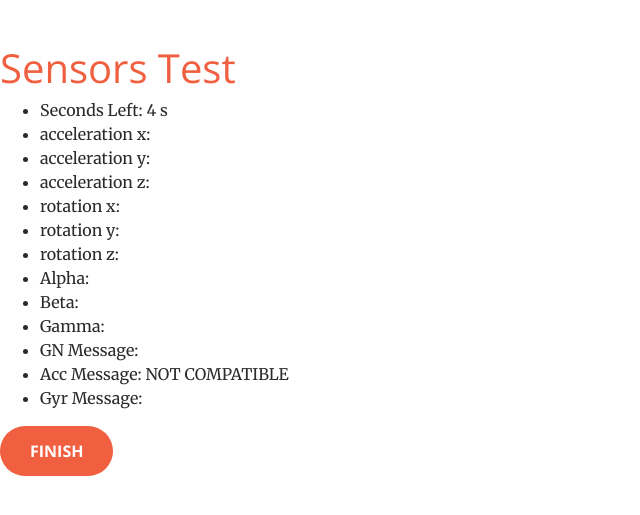
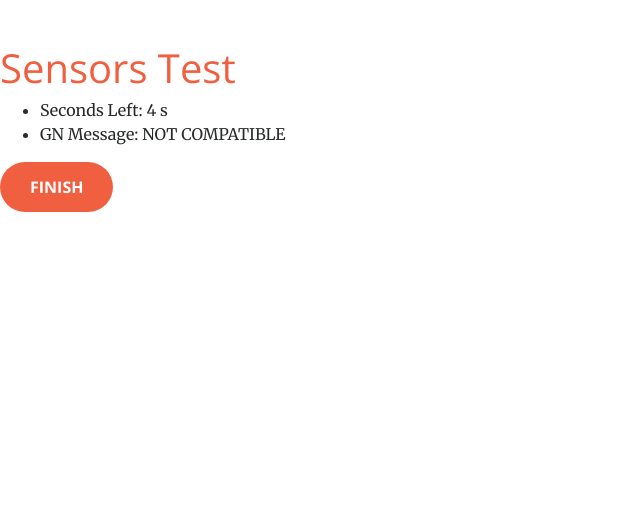
Before and after one commit to mmallum17/GaitBiometrics, a PHP site: page /LayoutApp/App.html in a window 1280 px wide. Shown: the part 54-569 px from the top of the page, without its empty margins (0-640 px from the left). Run offline with PHP 8.4, Linux system fonts and the light colour scheme.

Commit message:
Reformatted Sensors Page

```diff
--- a/LayoutApp/App.html
+++ b/LayoutApp/App.html
@@ -87,21 +87,21 @@
             <ul>
                 <li>Seconds Left: <span id="countdown"></span></li>
                 <!--Accelerometer-->
-                <li>acceleration x: <span id="accelerationX"></span></li>
+               <!-- <li>acceleration x: <span id="accelerationX"></span></li>
                 <li>acceleration y: <span id="accelerationY"></span></li>
                 <li>acceleration z: <span id="accelerationZ"></span></li>
-                <!--Gyroscope-->
+                &lt;!&ndash;Gyroscope&ndash;&gt;
                 <li>rotation x: <span id="rotationAlpha"></span></li>
                 <li>rotation y: <span id="rotationBeta"></span></li>
                 <li>rotation z: <span id="rotationGamma"></span></li>
-                <!--Gyroscope#2-->
+                &lt;!&ndash;Gyroscope#2&ndash;&gt;
                 <li>Alpha: <span id="alpha"></span></li>
                 <li>Beta: <span id="beta"></span></li>
-                <li>Gamma: <span id="gamma"></span></li>
+                <li>Gamma: <span id="gamma"></span></li>-->
 
                 <li>GN Message: <span id="messageGN"></span></li>
-                <li>Acc Message: <span id="messageAcc"></span></li>
-                <li>Gyr Message: <span id="messageGyr"></span></li>
+                <!--<li>Acc Message: <span id="messageAcc"></span></li>
+                <li>Gyr Message: <span id="messageGyr"></span></li>-->
             </ul>
 
             <a class="btn btn-primary btn-xl" href="End.html">Finish</a>
@@ -125,25 +125,25 @@
         gn.init(args).then(function(){
             gn.start(function(data){
                 var alphaOri = data.do.alpha;
-                document.getElementById("alpha").innerHTML = alphaOri;
+                //document.getElementById("alpha").innerHTML = alphaOri;
                 var betaOri = data.do.beta;
-                document.getElementById("beta").innerHTML = betaOri;
+                //document.getElementById("beta").innerHTML = betaOri;
                 var gammaOri = data.do.gamma;
-                document.getElementById("gamma").innerHTML = gammaOri;
+                //document.getElementById("gamma").innerHTML = gammaOri;
 
                 var accX = data.dm.gx;
-                document.getElementById("accelerationX").innerHTML = accX;
+                //document.getElementById("accelerationX").innerHTML = accX;
                 var accY = data.dm.gy;
-                document.getElementById("accelerationY").innerHTML = accY;
+                //document.getElementById("accelerationY").innerHTML = accY;
                 var accZ = data.dm.gz;
-                document.getElementById("accelerationZ").innerHTML = accZ;
+                //document.getElementById("accelerationZ").innerHTML = accZ;
 
                 var alphaAcc = data.dm.alpha;
-                document.getElementById("rotationAlpha").innerHTML = alphaAcc;
+                //document.getElementById("rotationAlpha").innerHTML = alphaAcc;
                 var betaAcc = data.dm.beta;
-                document.getElementById("rotationBeta").innerHTML = betaAcc;
+                //document.getElementById("rotationBeta").innerHTML = betaAcc;
                 var gammaAcc  = data.dm.gamma;
-                document.getElementById("rotationGamma").innerHTML = gammaAcc;
+                //document.getElementById("rotationGamma").innerHTML = gammaAcc;
 
                 if (window.XMLHttpRequest) {
                     // code for IE7+, Firefox, Chrome, Opera, Safari
@@ -154,14 +154,14 @@
                 }
                 xmlhttp.onreadystatechange = function () {
                     if (this.readyState == 4 && this.status == 200) {
-                        document.getElementById("messageAcc").innerHTML = this.responseText;
+                        //document.getElementById("messageAcc").innerHTML = this.responseText;
                     }
                 };
                 xmlhttp.open("GET", "../databaseAcc.php?accX=" + accX + "&accY=" + accY + "&accZ=" + accZ + "&alphaAcc=" + alphaAcc + "&betaAcc=" + betaAcc + "&gammaAcc=" + gammaAcc + "&alphaOri=" + alphaOri + "&betaOri=" + betaOri + "&gammaOri=" + gammaOri, true);
                 xmlhttp.send();
             });
         }).catch(function(e){
-            document.getElementById("messageAcc").innerHTML = "NOT COMPATIBLE";
+            document.getElementById("messageGN").innerHTML = "NOT COMPATIBLE";
             /*Catch if the DeviceOrientation or DeviceMotion events
             are not supported by the browser or device*/
         });
--- a/form.php
+++ b/form.php
@@ -1,4 +1,5 @@
 <?php
+//$uniqid()
 header( 'Location: /LayoutApp/App.html' ) ;
 function pg_connection_string_from_database_url() {
     $user = "fnfgduxoqaonjm";
```
